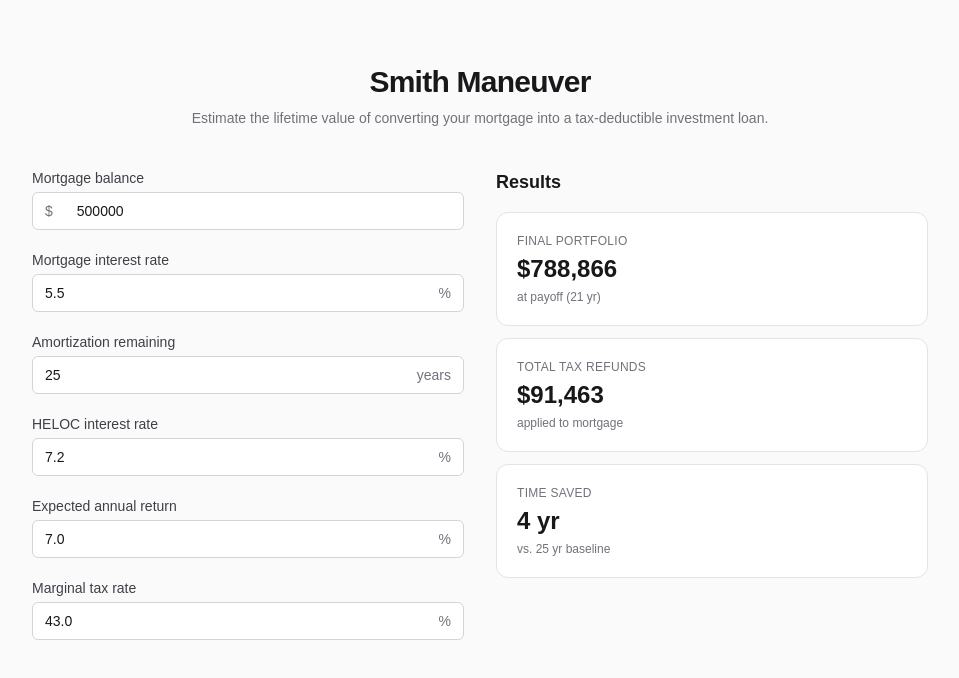
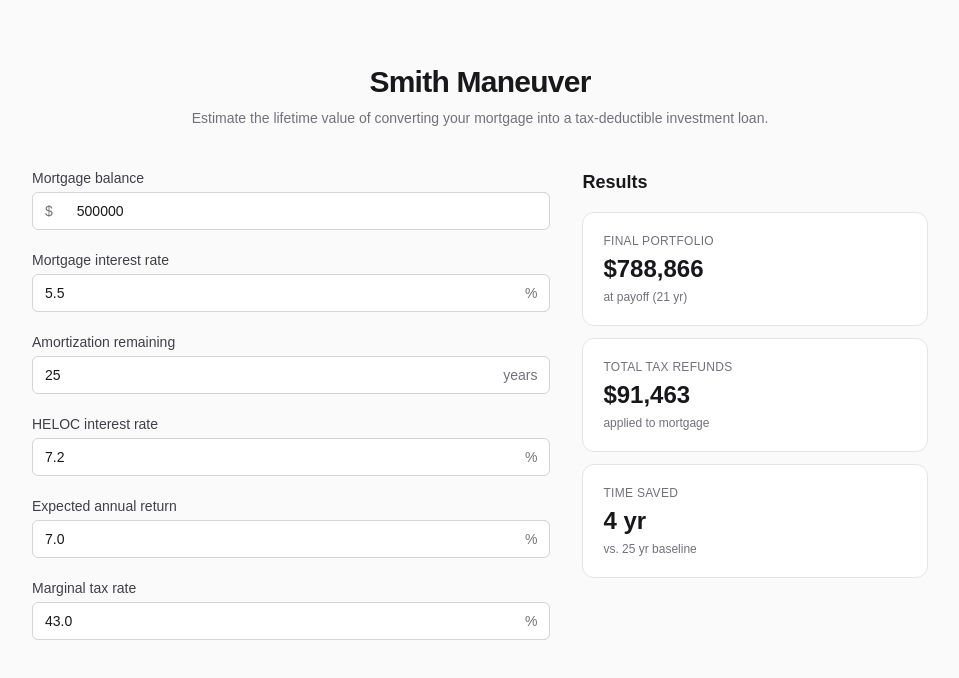
Before and after one commit to myarask/smith-maneuver, a Next.js app: page / in a window 1280 px wide. Shown: the top 678 px of the page, without its empty margins (160-1119 px from the left). Built offline with nearby package versions, Linux system fonts and the light colour scheme.

Commit message:
feat: adjust layout for ResultsSummary component with sticky positioning

```diff
--- a/src/app/page.tsx
+++ b/src/app/page.tsx
@@ -67,9 +67,11 @@ export default function Home() {
           Estimate the lifetime value of converting your mortgage into a tax-deductible investment loan.
         </p>
       </div>
-      <div className="grid grid-cols-1 md:grid-cols-2 gap-8 w-full max-w-4xl">
+      <div className="grid grid-cols-1 md:grid-cols-[3fr_2fr] gap-8 w-full max-w-4xl items-start">
         <CalculatorForm form={form} onChange={handleChange} />
-        <ResultsSummary results={results} />
+        <div className="sticky top-8">
+          <ResultsSummary results={results} />
+        </div>
       </div>
     </main>
   );
```
